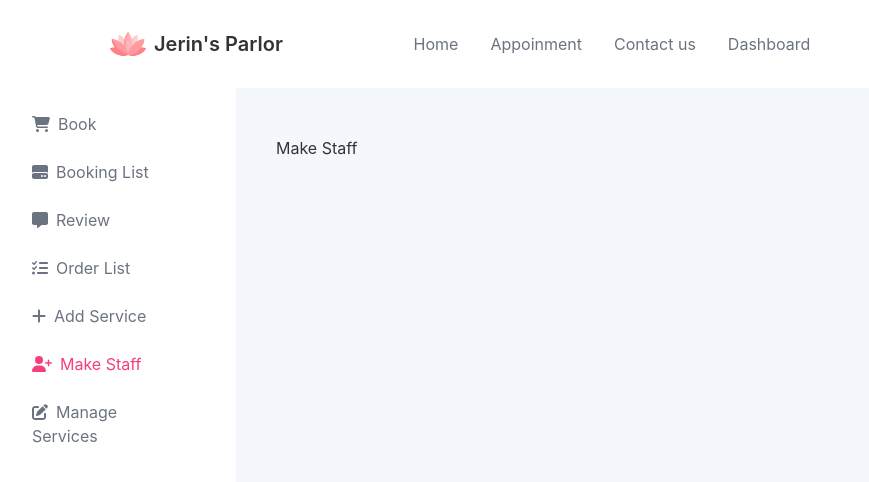
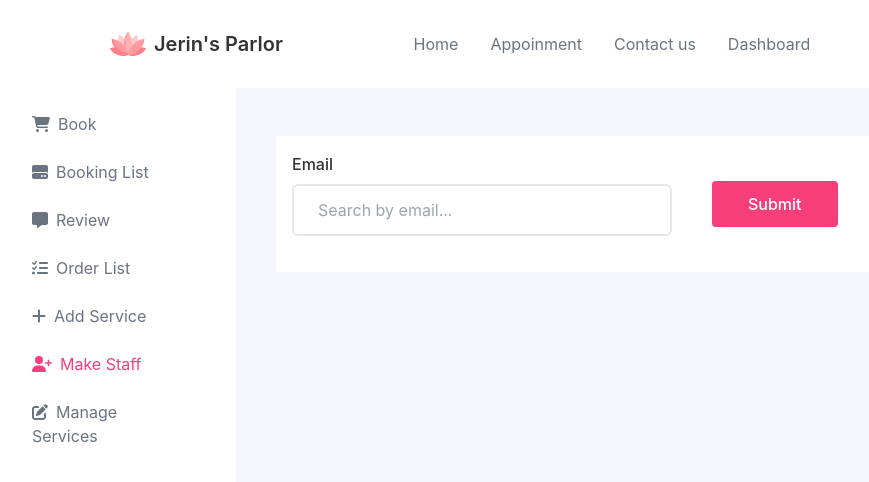
Before and after one commit to Saiket-Das/jerin-parlor, a React (Create React App) app in the folder frontend/: page /dashboard/make/staff in a window 1280 px wide. Shown: the top 482 px of the page, without its empty margins (28-897 px from the left). Built offline with nearby package versions, Linux system fonts and the light colour scheme.

Commit message:
Frontend - MakeStaff page's styles updated

```diff
--- a/frontend/src/app/pages/dashboard/admin/MakeStaff.tsx
+++ b/frontend/src/app/pages/dashboard/admin/MakeStaff.tsx
@@ -1,7 +1,18 @@
+import AppButton from "../../../components/shared/AppButton";
+import Input from "../../../components/shared/AppInput";
+
 const MakeStaff = () => {
   return (
-    <div>
-      <p>Make Staff</p>
+    <div className="bg-white p-4">
+      <div className="flex gap-10 items-center ">
+        <Input
+          label="Email"
+          type="text"
+          name="email"
+          placeholder="Search by email..."
+        />
+        <AppButton>Submit</AppButton>
+      </div>
     </div>
   );
 };
```
